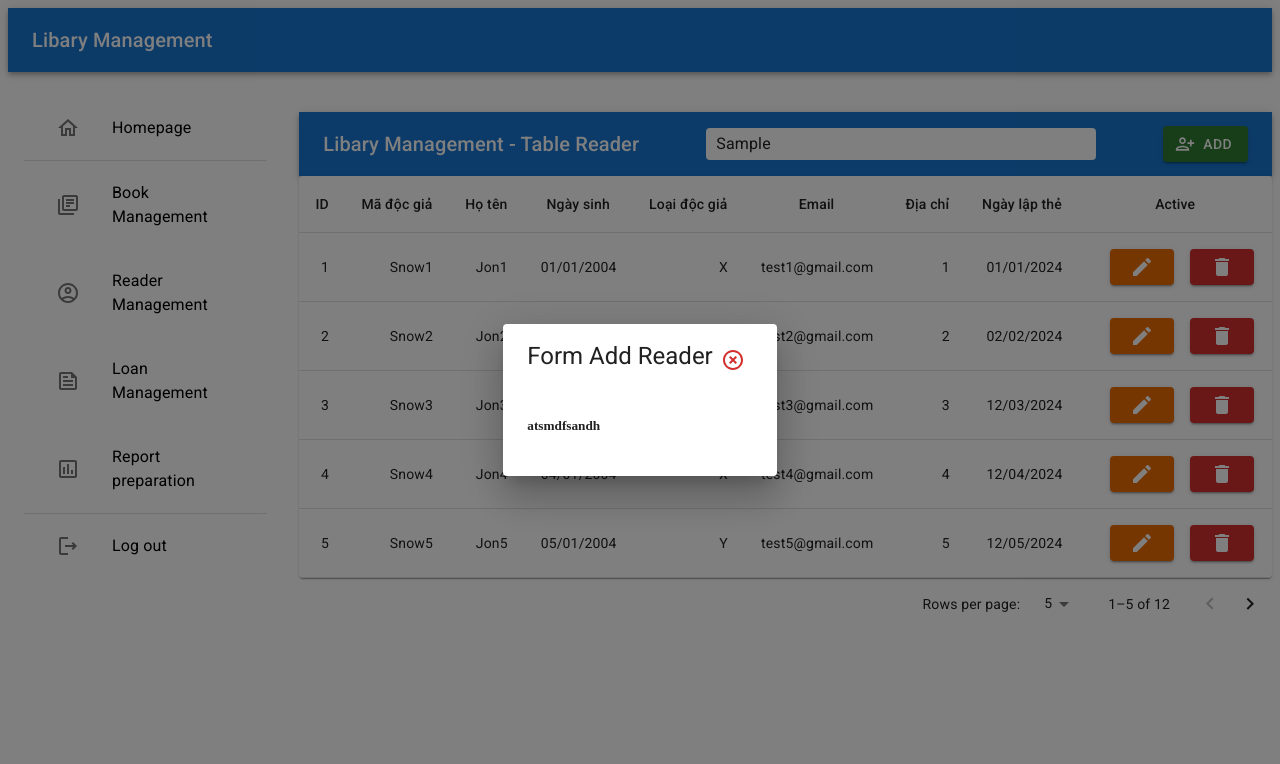
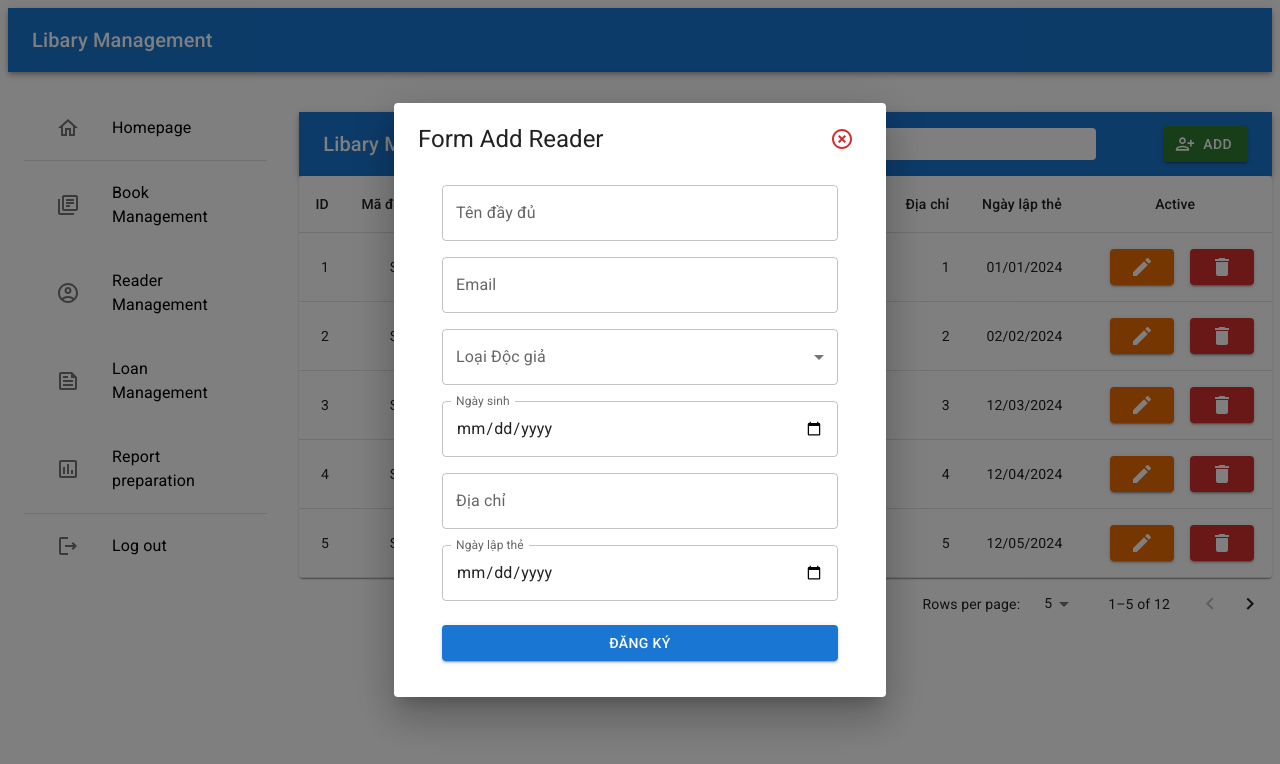
Before and after one commit to vanthan04/SE104_FE, a React (Create React App) app: page /librarian/reader in a window 1280 px wide. Both pictures are taken after typing "Sample" into the empty fields and a click on the button "ADD". Shown: the top 764 px of the page. Built offline with nearby package versions, Linux system fonts and the light colour scheme.

Commit message:
Add Popup FormAddReader

```diff
--- a/src/components/controls/Popup.jsx
+++ b/src/components/controls/Popup.jsx
@@ -19,7 +19,7 @@ const Popup = (props) => {
   };
   return (
     <Dialog open={openPopup} onClose={handleClose} maxWidth="md">
-      <DialogTitle display="flex">
+      <DialogTitle display="flex" sx={{alignItems:'center'}}>
         <Typography variant="h5" component="div" flexGrow={1}>
           {title}
         </Typography>
--- a/src/pages/ManageLib/pages/ReaderManagement/FormAddReader.js
+++ b/src/pages/ManageLib/pages/ReaderManagement/FormAddReader.js
@@ -1,13 +1,126 @@
-import { Container, Typography, Grid, Button, TextField, MenuItem, Box } from '@mui/material'
+import { Container, Typography, Grid, Button, TextField, MenuItem } from '@mui/material'
 import { useFormik } from 'formik'
 import React from 'react'
 import * as Yup from "yup"
 
 
-const FormAddReader = (props) => {
+
+
+function FormAddUser() {
+     const formik = useFormik({
+          initialValues: {
+               hoten: '',
+               loaidocgia: '',
+               ngaysinh: '',
+               diachi: '',
+               email: '',
+               ngaylapthe: ''
+          },
+          validationSchema: Yup.object({
+               hoten: Yup.string().required("Bắt buộc").min(4, 'Độ dài tối thiểu là 4'),
+               email: Yup.string().required("Bắt buộc").matches(/^[\w\-.]+@([\w-]+\.)+[\w-]{2,}$/, 'Địa chỉ email không hợp lệ'),
+               ngaysinh: Yup.date().required("Bắt buộc"),
+               loaidocgia: Yup.string().required("Bắt buộc"),
+               diachi: Yup.string().required("Bắt buộc"),
+               ngaylapthe: Yup.date().required("Bắt buộc")
+          }),
+
+          onSubmit: (values) => {
+               console.log(values)
+          }
+     })
+
      return (
-          <h5>atsmdfsandh</h5>
+          <Container component="main" maxWidth="xs" onSubmit={formik.handleSubmit} sx={{ mt: '10px' }}>
+               <form>
+                    <Grid container spacing={2}>
+                         <Grid item xs={12}>
+                              <TextField
+                                   fullWidth
+                                   label="Tên đầy đủ"
+                                   name="hoten"
+                                   value={formik.values.hoten}
+                                   onChange={formik.handleChange}
+                              />
+                              {formik.errors.hoten && (
+                                   <Typography sx={{ color: 'red' }}>{formik.errors.hoten}</Typography>
+                              )}
+                         </Grid>
+                         <Grid item xs={12}>
+                              <TextField
+                                   fullWidth
+                                   label="Email"
+                                   name="email"
+                                   type="email"
+                                   value={formik.values.email}
+                                   onChange={formik.handleChange}
+                              />
+                              {formik.errors.email && (
+                                   <Typography sx={{ color: 'red' }}>{formik.errors.email}</Typography>
+                              )}
+                         </Grid>
+                         <Grid item xs={12}>
+                              <TextField
+                                   fullWidth
+                                   select
+                                   label="Loại Độc giả"
+                                   name="loaidocgia"
+                                   value={formik.values.loaidocgia}
+                                   onChange={formik.handleChange}
+                              >
+                                   <MenuItem value="X">X</MenuItem>
+                                   <MenuItem value="Y">Y</MenuItem>
+                              </TextField>
+                         </Grid>
+                         <Grid item xs={12}>
+                              <TextField
+                                   fullWidth
+                                   label="Ngày sinh"
+                                   name="ngaysinh"
+                                   type="date"
+                                   InputLabelProps={{
+                                        shrink: true,
+                                   }}
+                                   value={formik.values.ngaysinh}
+                                   onChange={formik.handleChange}
+                              />
+                         </Grid>
+                         <Grid item xs={12}>
+                              <TextField
+                                   fullWidth
+                                   label="Địa chỉ"
+                                   name="diachi"
+                                   value={formik.values.diachi}
+                                   onChange={formik.handleChange}
+                              />
+                         </Grid>
+                         <Grid item xs={12}>
+                              <TextField
+                                   fullWidth
+                                   label="Ngày lập thẻ"
+                                   name="ngaylapthe"
+                                   type="date"
+                                   InputLabelProps={{
+                                        shrink: true,
+                                   }}
+                                   value={formik.values.ngaylapthe}
+                                   onChange={formik.handleChange}
+                              />
+                         </Grid>
+                         <Grid item xs={12}>
+                              <Button
+                                   type="submit"
+                                   fullWidth
+                                   variant="contained"
+                                   sx={{ mt: 1, mb: 2 }}
+                              >
+                                   Đăng ký
+                              </Button>
+                         </Grid>
+                    </Grid>
+               </form>
+          </Container>
      )
 }
 
-export default FormAddReader
+export default FormAddUser
--- a/src/pages/ManageLib/pages/ReaderManagement/index.js
+++ b/src/pages/ManageLib/pages/ReaderManagement/index.js
@@ -48,7 +48,7 @@ export const ReaderManagementPage = () => {
         openPopup={openPopup}
         setOpenPopup={setOpenPopup}
       >
-        <FormAddReader/>
+        <FormAddReader />
       </Popup>
     </Box>
   );
```
